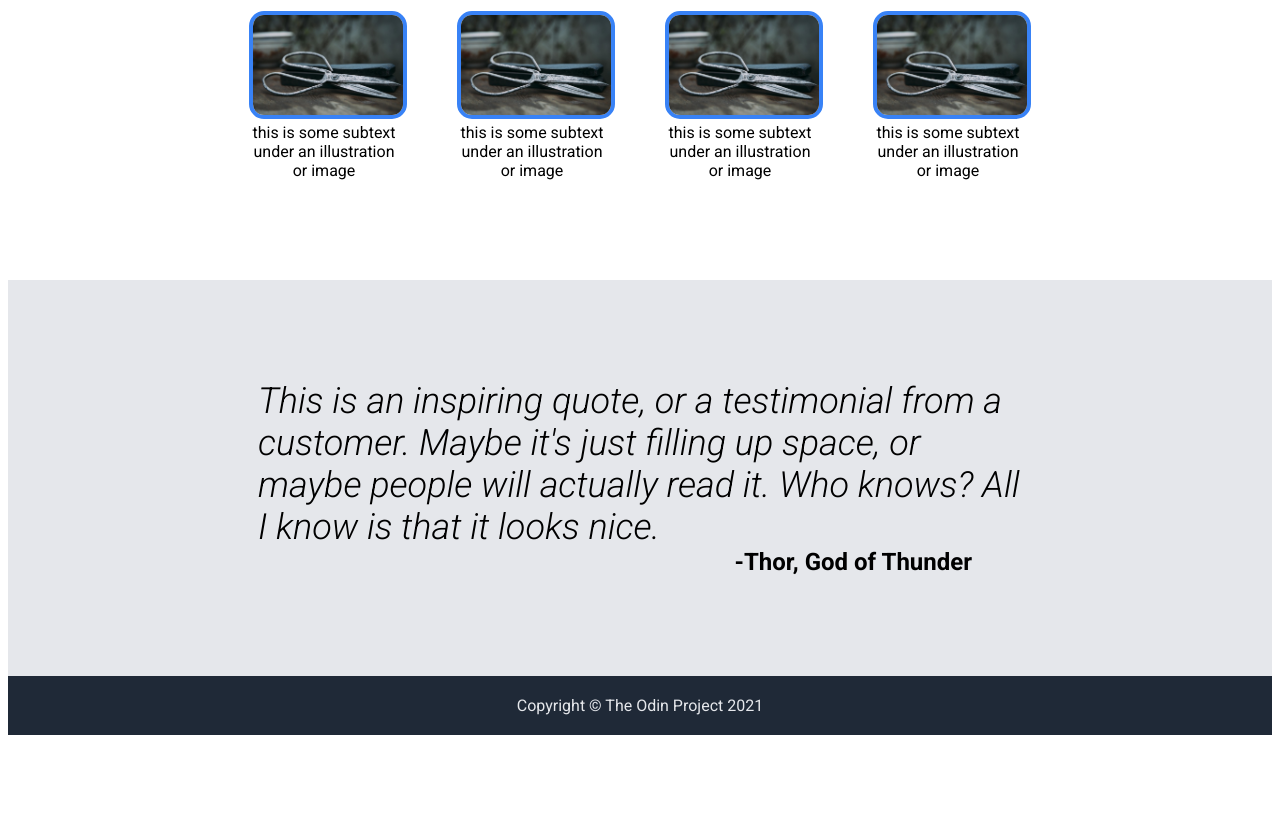
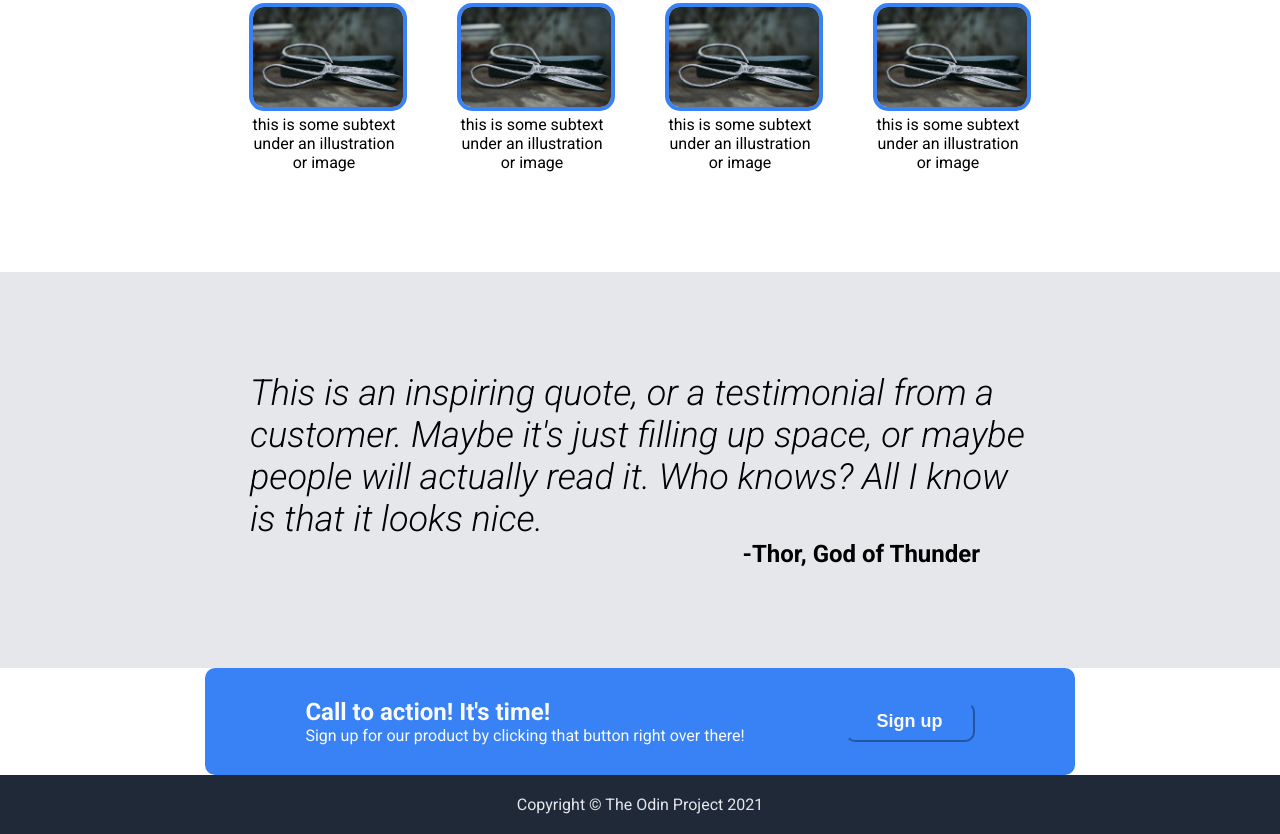
Before and after one commit to Gmutt-dev/landing-page, a plain HTML site: page index.html in a window 1280 px wide. Shown: the part 672-1506 px from the top of the page. Before the commit the page ends 1407 px from the top, so only its background shows below. Drawn offline with Linux system fonts and the light colour scheme.

Commit message:
Added .signup section content + css.  Completed assignement

```diff
--- a/index.html
+++ b/index.html
@@ -62,7 +62,11 @@
 </div>
 
 <div class="signup">
-
+    <div class="signup-left">
+        <p>Call to action!  It's time!</p>
+        Sign up for our product by clicking that button right over there!
+    </div>
+    <button class="signup-right">Sign up</button>
 </div>
 
 <div class="footer">
--- a/style.css
+++ b/style.css
@@ -6,7 +6,8 @@ body {
     flex-direction: column;
     justify-content: space-between;
     height: 100vh;
-
+    max-width: 1366px;
+    margin: auto;
 }
 
 .header,
@@ -19,7 +20,6 @@ body {
     color: #f9faf8;
     display: flex;
     flex-direction: column;
-    /* justify-content: space-between; */
     padding-left: 150px;
     padding-right: 150px;
 
@@ -91,7 +91,6 @@ body {
 }
 
 .header-bottom-right img{
-    /* display: flex; */
     width: 400px;
 }
 
@@ -153,7 +152,35 @@ body {
 }
 
 .signup {
+    display: flex;
+    justify-content: center;
+    gap: 100px;
+    background-color: #3882f6;
+    border-radius: 10px;
+    align-items: center;
+    padding: 30px 100px;
+    margin: 0 auto;
+    color: #f9faf8;
 
+}
+
+.signup p {
+    margin: 0;
+    padding: 0;
+    font-size: 24px;
+    font-weight: bold;
+}
+
+.signup button {
+    flex-shrink: 0;
+    background-color: #3882f6;
+    border-color: #3882f6;
+    border-radius: 10px;
+    color: #f9faf8;
+    height: 40px;
+    min-width: 130px;
+    font-weight: bold;
+    font-size: 18px;
 }
 
 .footer {
```
